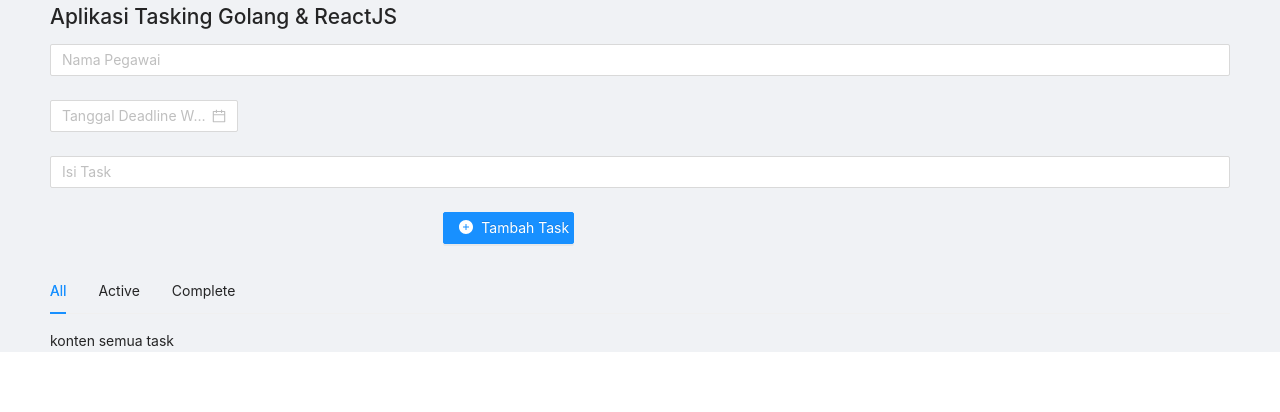
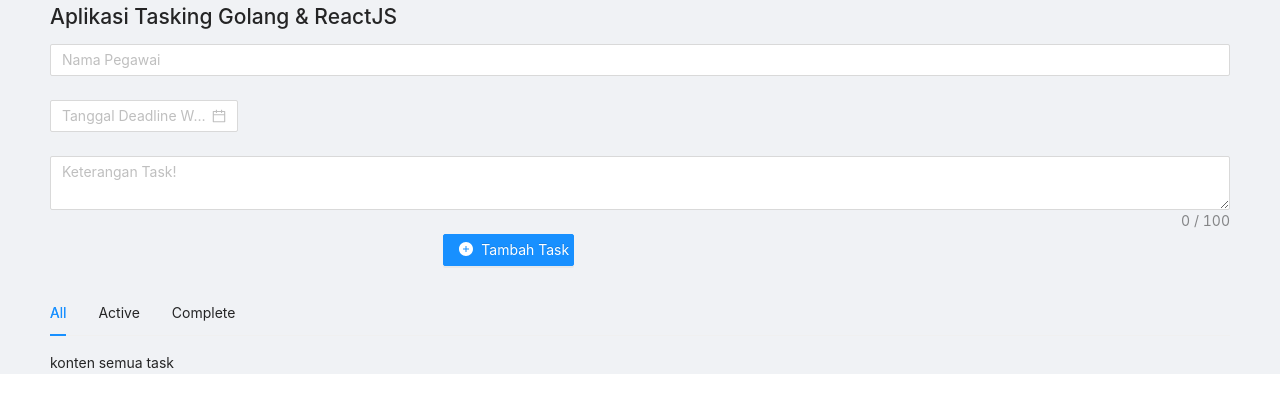
Before and after one commit to mdestafadilah/aplikasitasking, a React (Vite) app in the folder frontend/: page / in a window 1280 px wide. Shown: the top 412 px of the page. Built offline with nearby package versions, Linux system fonts and the light colour scheme.

Commit message:
update form

```diff
--- a/frontend/src/components/TaskForm.jsx
+++ b/frontend/src/components/TaskForm.jsx
@@ -1,6 +1,8 @@
 import React from 'react'
 import { Form, Col, Button, Input, DatePicker } from 'antd'
 import { PlusCircleFilled } from '@ant-design/icons'
+
+const { TextArea } = Input;
 
 const TaskForm = ({onFormSubmit}) => {
   const [form] = Form.useForm();
@@ -40,7 +42,7 @@ const TaskForm = ({onFormSubmit}) => {
                 name={"isitask"}
                 rules={[{ required: true, message: 'Isi Task Wajib Isi'}]}
             >
-              <Input placeholder="Isi Task" />
+              <TextArea placeholder="Keterangan Task!" showCount maxLength={100} />
             </Form.Item>
 
       <Form.Item wrapperCol={{ offset: 8, span: 16 }}>
```
